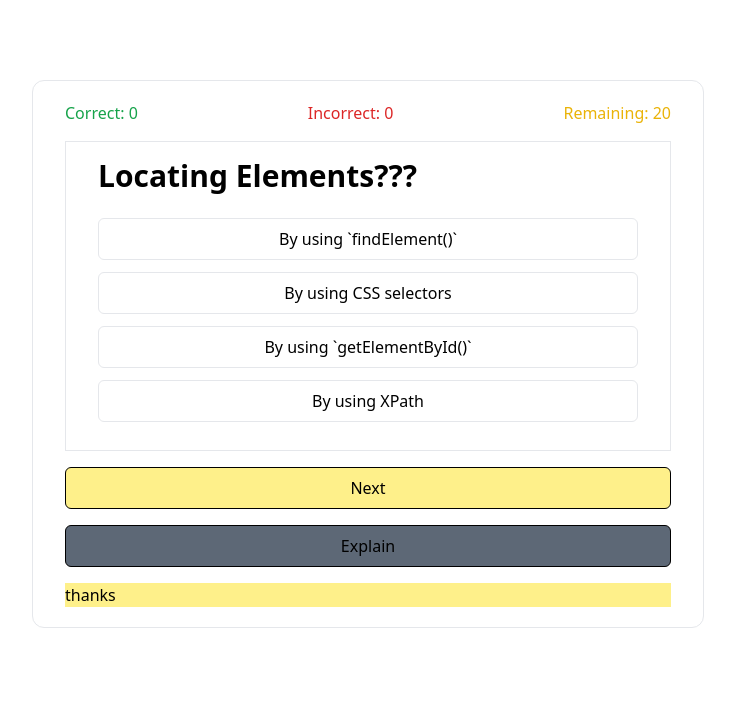
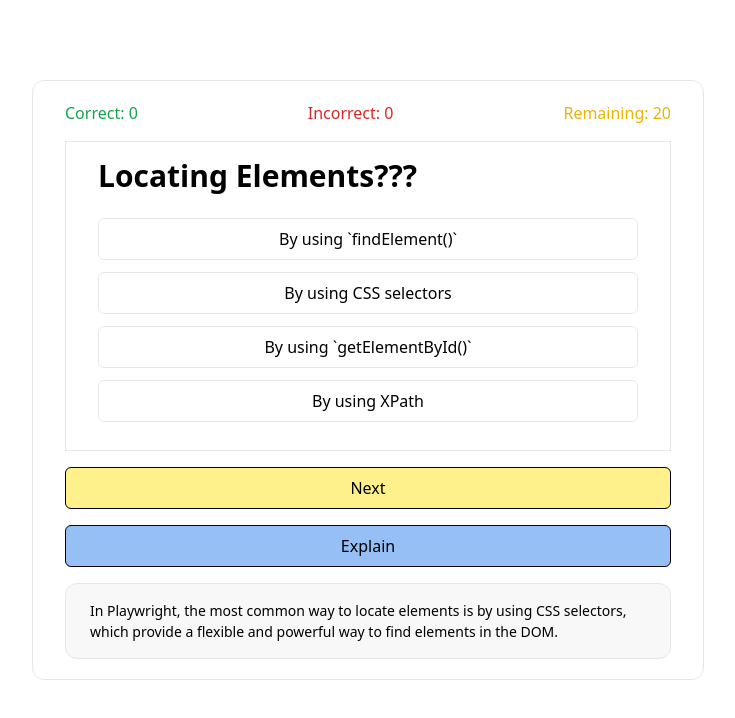
Before and after one commit to armanabbassii/GetBrieff, a React (Vite) app: page / in a window 1280 px wide. Both pictures are taken after a click on the button "Explain". Shown: the top 718 px of the page, without its empty margins (272-1007 px from the left). Built offline with nearby package versions, Linux system fonts and the light colour scheme.

Commit message:
explain-details section

```diff
--- a/src/components/app.css
+++ b/src/components/app.css
@@ -7,7 +7,15 @@
   }
 
   .explain-button {
-    background-color: #5d6876; /* Tailwind's bg-blue-200 equivalent */
+    background-color: #96bff6; /* Tailwind's bg-blue-200 equivalent */
     color: #000;
     margin-top: 1rem;
   }
+
+  .explain-details {
+    margin-top: 1rem; /* Adds space between the Explain button and details */
+    background-color: #f8f8f8; /* Light background for the details section */
+    padding: 1rem; /* Adds padding inside the details section */
+    border-radius: 0.5rem; /* Rounds the corners of the details section */
+    font-size: 0.875rem;
+  }
--- a/src/components/questionBox.JSX
+++ b/src/components/questionBox.JSX
@@ -11,15 +11,12 @@ function QuestionBox() {
   const { correctPercentage, correctAnswers, wrongAnswers } =
     useContext(QuizContext);
 
-  const [show,setShow] = useState(false);
-  const onShowClick = ()=>{
-    if (show == false){
+  const [show, setShow] = useState(false);
+  const onShowClick = () => {
+    if (show == false) {
       setShow(true);
-    } else setShow(false)
-  }
-
-
-
+    } else setShow(false);
+  };
 
   {
     /* Final Results */
@@ -97,11 +94,15 @@ function QuestionBox() {
 
       {/* Explain Button */}
       <Button
-          label="Explain"
-          className="explain-button text-black mt-4"
-          onClick={onShowClick}
+        label="Explain"
+        className="explain-button text-black mt-4"
+        onClick={onShowClick}
       />
-      {show && <h1 className="next-button">thanks</h1>}
+      {show && (
+        <h1 className="explain-details border px-6 py-4 rounded-xl">
+          {playwrightQ[counter].description}
+        </h1>
+      )}
     </div>
   );
 }
--- a/src/output.css
+++ b/src/output.css
@@ -589,6 +589,10 @@ video {
   margin-top: 1.5rem;
 }
 
+.mt-8 {
+  margin-top: 2rem;
+}
+
 .flex {
   display: flex;
 }
@@ -698,6 +702,16 @@ video {
   padding-bottom: 1.5rem;
 }
 
+.py-8 {
+  padding-top: 2rem;
+  padding-bottom: 2rem;
+}
+
+.px-6 {
+  padding-left: 1.5rem;
+  padding-right: 1.5rem;
+}
+
 .text-3xl {
   font-size: 1.875rem;
   line-height: 2.25rem;
```
